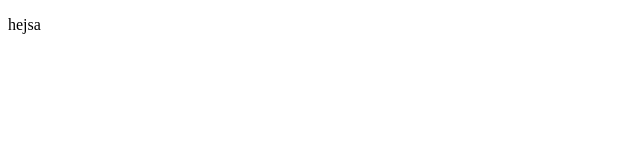
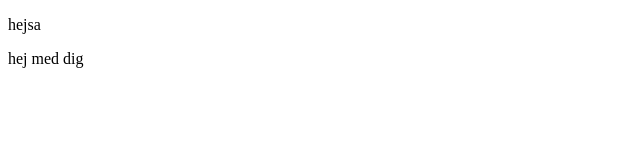
Before and after one commit to benjaminlk/PalettenEksamen, a plain HTML site: page Paletten/index.html in a window 1280 px wide. Shown: the full height of the page, 0-640 px from the left. Drawn offline with Linux system fonts and the light colour scheme.

Commit message:
hej med dig

```diff
--- a/Paletten/index.html
+++ b/Paletten/index.html
@@ -7,5 +7,6 @@
 </head>
 <body>
     <p>hejsa</p>
+ <p>hej med dig</p>
 </body>
 </html>
```
